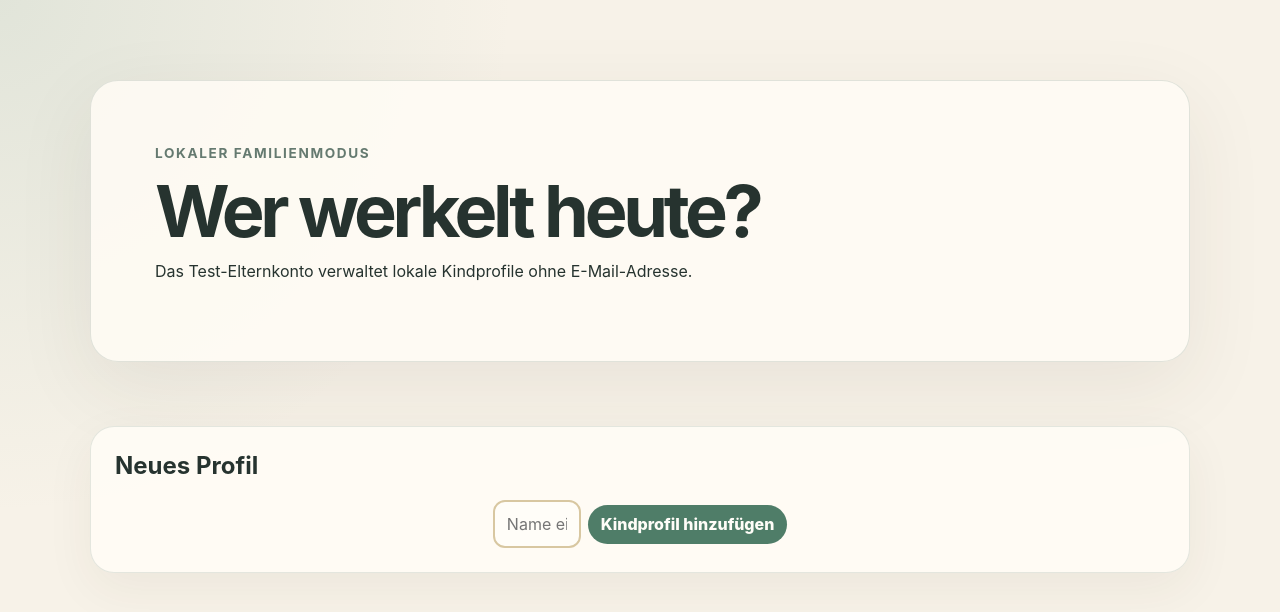
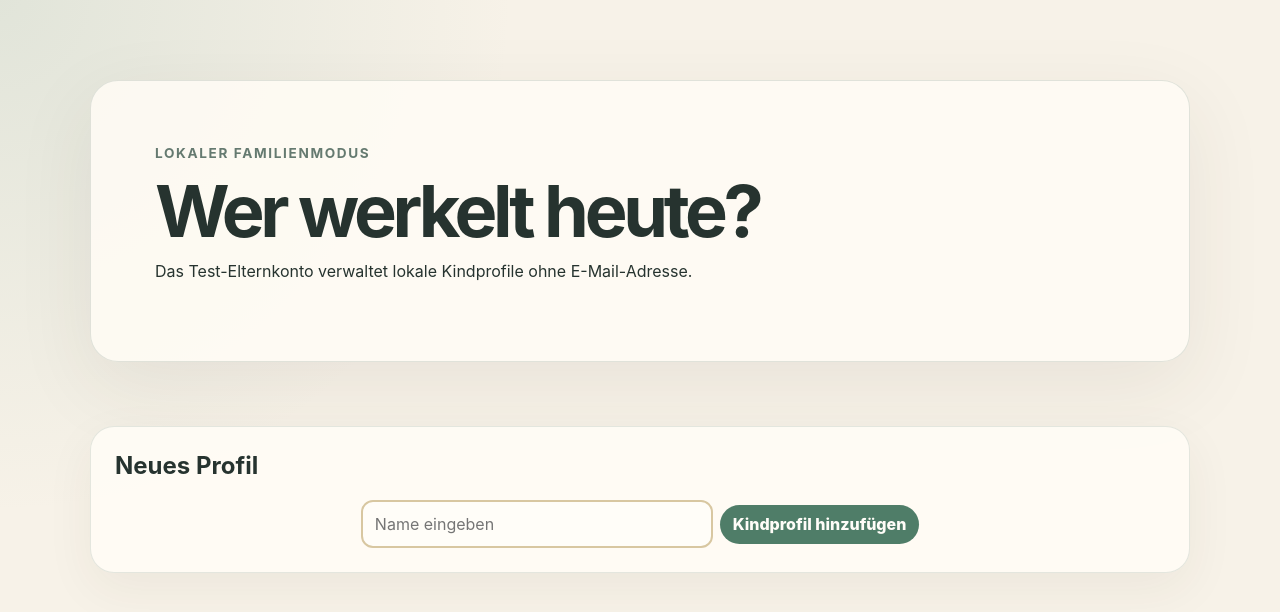
Before and after one commit to coveur-codex/werkelwelt, a Next.js app in the folder apps/web/: page /kind/addition in a window 1280 px wide. Shown: the top 612 px of the page. Built offline with nearby package versions, Linux system fonts and the light colour scheme.

Commit message:
Fix form widths and addition hydration

```diff
--- a/apps/web/src/app/kind/addition/page.tsx
+++ b/apps/web/src/app/kind/addition/page.tsx
@@ -41,7 +41,9 @@ export default function AdditionPage() {
   const [message, setMessage] = useState("Gib eine Plusaufgabe ein und wähle deinen Lernweg.");
   const [selectedDifficulty, setSelectedDifficulty] = useState<AdditionDifficultyClass>("A4_TWO_DIGIT_ONE_CARRY");
   const [roundPoints, setRoundPoints] = useState(0);
-  useEffect(() => { const load=()=>{ setFamily(getFamilyState()); setActiveChild(getActiveChildProfile()); setRoundPoints(session ? listRewardEvents().filter((reward) => reward.sessionId === session.id).reduce((sum, reward) => sum + reward.points, 0) : 0); }; load(); window.addEventListener("werkelwelt-family", load); return () => window.removeEventListener("werkelwelt-family", load); }, [session]);
+  const [hydrated, setHydrated] = useState(false);
+  useEffect(() => { const load=()=>{ setFamily(getFamilyState()); setActiveChild(getActiveChildProfile()); setRoundPoints(session ? listRewardEvents().filter((reward) => reward.sessionId === session.id).reduce((sum, reward) => sum + reward.points, 0) : 0); setHydrated(true); }; load(); window.addEventListener("werkelwelt-family", load); return () => window.removeEventListener("werkelwelt-family", load); }, [session]);
+  if (!hydrated) return <main className="page-shell learning-shell"><section className="hero compact"><p className="eyebrow">Kindbereich</p><h1>Plus-Werkstatt</h1><p>Die Werkelwelt wird geladen.</p></section></main>;
   if (!activeChild) return <ProfileChooser family={family} onSelect={(id)=>{selectChildProfile(id); setActiveChild(getActiveChildProfile());}} onCreate={(name)=>{addChildProfile(name); setFamily(getFamilyState()); setActiveChild(getActiveChildProfile());}} />;
   function startRound(easier = false) { const nextSession=startLearningSession(activeChild!.id, 3); setSession(nextSession); setRoundDone(false); setMode("practice_mode"); const difficultyClass=easier ? "A1_SINGLE_DIGIT_NO_CARRY" : selectedDifficulty; setSelectedDifficulty(difficultyClass); const suggestion=suggestNextAdditionTask([], listLearningEvents().filter((event) => event.child_profile_id === activeChild!.id), { allowedDifficultyClasses:[difficultyClass] }); setLeft(String(suggestion.left)); setRight(String(suggestion.right)); setTask(createAdditionTask(suggestion.left, suggestion.right)); setMessage(`Werkel-Runde: Aufgabe 1 von 3`); recordLearningEvent({childProfileId:activeChild!.id, sessionId:nextSession.id, event_type:"task_started", mode:"practice_mode", task_left:suggestion.left, task_right:suggestion.right, difficulty_class:analyzeAdditionTask(suggestion.left,suggestion.right).difficultyClass}); }
   function start() { const l=Number(left), r=Number(right); if(!isAdditionTaskInScope(l,r)){setMessage("Diese Aufgabe passt noch nicht: Bitte 0 bis 1.000.000 und Ergebnis höchstens 1.000.000."); return;} const next=createAdditionTask(l,r); const difficultyClass=analyzeAdditionTask(l,r).difficultyClass; setSelectedDifficulty(difficultyClass); setTask(next); setMode(session?"practice_mode":"worked_example"); setMessage(`${l} + ${r}`); recordLearningEvent({childProfileId:activeChild!.id, sessionId:session?.id, event_type:"task_started",mode,task_left:l,task_right:r,difficulty_class:difficultyClass}); }
--- a/apps/web/src/app/styles.css
+++ b/apps/web/src/app/styles.css
@@ -174,7 +174,7 @@ button.secondary { background: #e7dcc9; color: #31443b; }
   padding: .42rem .55rem;
 }
 .task-form { gap: .45rem; justify-content: center; }
-.task-form input { width: 5.5rem; max-width: 5.5rem; padding: .55rem .7rem; text-align: center; }
+.addition-controls .task-form input { width: 5.5rem; max-width: 5.5rem; padding: .55rem .7rem; text-align: center; }
 .input-plus { font-size: 1.4rem; font-weight: 900; color: #4f7d68; }
 .task-form button, .compact-modes button { min-height: 2.45rem; padding: .55rem .8rem; }
 .compact-modes { padding: .3rem; gap: .35rem; box-shadow: none; justify-content: flex-end; }
@@ -354,6 +354,8 @@ button.secondary { background: #e7dcc9; color: #31443b; }
 .stacked { flex-direction: column; align-items: stretch; }
 .stacked label { display: grid; gap: 0.35rem; font-weight: 700; }
 .stacked input, .task-form input { border: 2px solid #d8c7a1; border-radius: 0.75rem; padding: 0.75rem; font: inherit; }
+.stacked input { width: min(100%, 28rem); max-width: 100%; }
+.work-card > .task-form:not(.stacked) input, .area-card .task-form input { width: min(100%, 22rem); max-width: 100%; text-align: left; }
 .admin-table { display: grid; grid-template-columns: 1.2fr 1.4fr 0.7fr 0.8fr 1fr auto; gap: 0.75rem; align-items: center; overflow-x: auto; }
 .button-link { display: inline-flex; align-items: center; justify-content: center; border-radius: 999px; padding: 0.75rem 1rem; background: #285943; color: white; text-decoration: none; font-weight: 800; }
 .secondary, button.secondary { background: #f4ead7; color: #285943; border: 2px solid #d8c7a1; }
```
